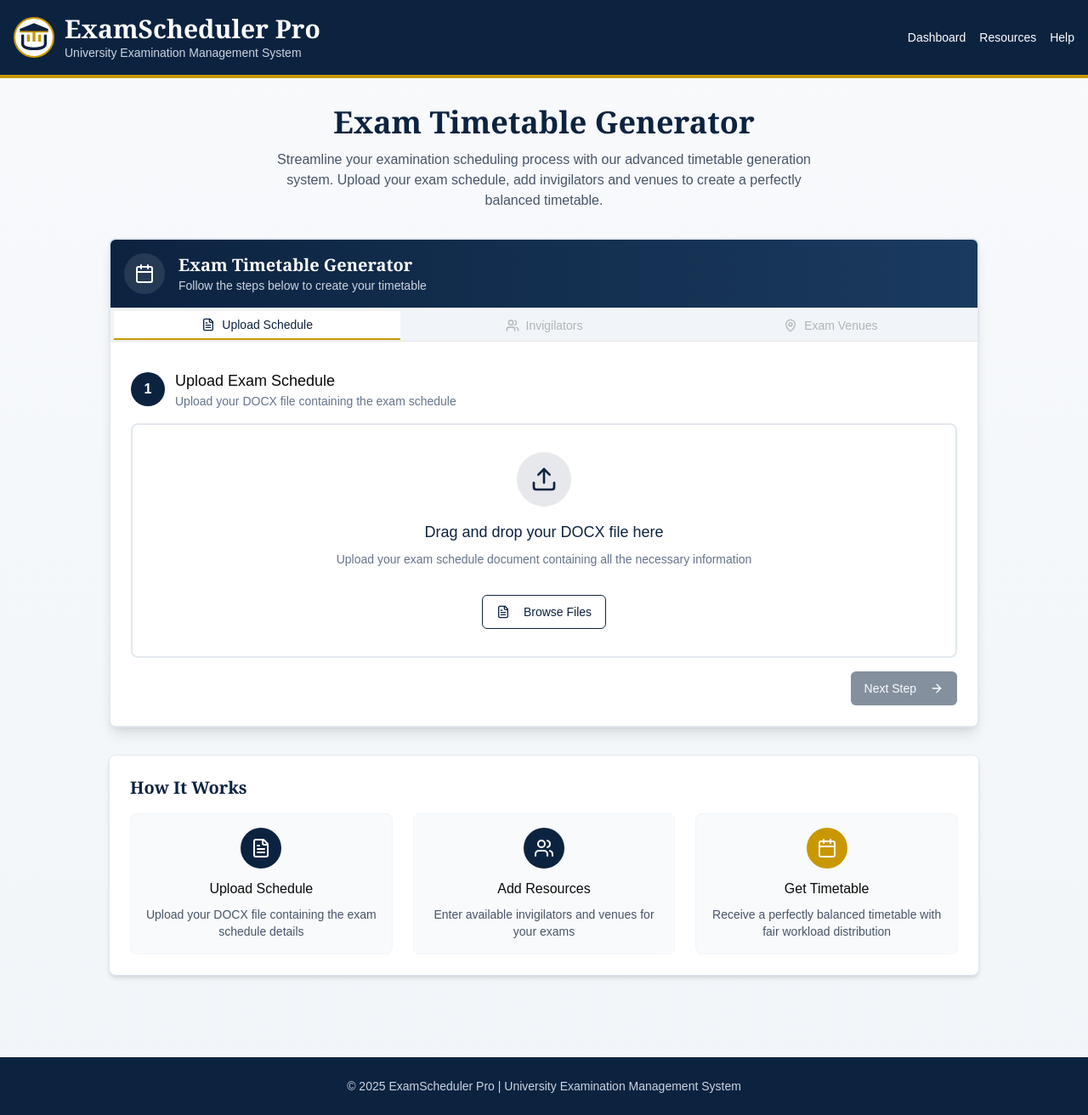
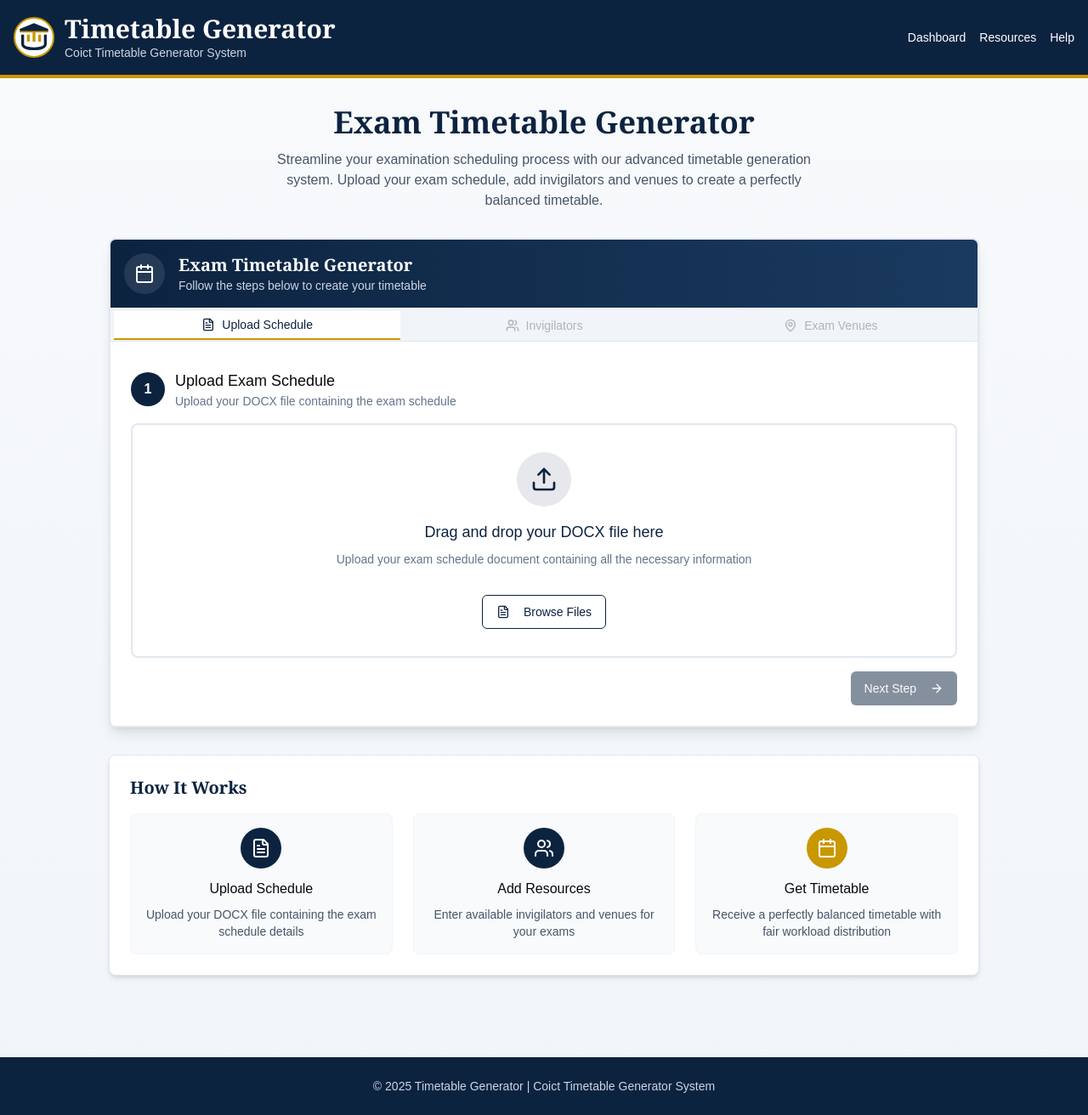
Before and after one commit to DereckGeorge/timetable_auto_generator, a Next.js app: page / in a window 1280 px wide. Shown: the whole page at 85% size. Built offline with nearby package versions, Linux system fonts and the light colour scheme.

Commit message:
refractored header and bottom bar

```diff
--- a/app/layout.tsx
+++ b/app/layout.tsx
@@ -2,9 +2,9 @@ import type { Metadata } from 'next'
 import './globals.css'
 
 export const metadata: Metadata = {
-  title: 'v0 App',
-  description: 'Created with v0',
-  generator: 'v0.dev',
+  title: 'Coict Timetable Generator App',
+  description: 'Created with react js, next js',
+  generator: 'react',
 }
 
 export default function RootLayout({
--- a/app/page.tsx
+++ b/app/page.tsx
@@ -10,8 +10,8 @@ export default function Home() {
               <UniversityCrest />
             </div>
             <div>
-              <h1 className="text-2xl md:text-3xl font-serif font-bold">ExamScheduler Pro</h1>
-              <p className="text-xs md:text-sm text-slate-300">University Examination Management System</p>
+              <h1 className="text-2xl md:text-3xl font-serif font-bold">Timetable Generator</h1>
+              <p className="text-xs md:text-sm text-slate-300">Coict Timetable Generator System</p>
             </div>
           </div>
           <div className="hidden md:flex items-center gap-4 text-sm">
@@ -39,7 +39,7 @@ export default function Home() {
       <footer className="bg-[#0c2340] text-white py-6 mt-16">
         <div className="container mx-auto px-4 text-center">
           <p className="text-sm text-slate-300">
-            © {new Date().getFullYear()} ExamScheduler Pro | University Examination Management System
+            © {new Date().getFullYear()} Timetable Generator | Coict Timetable Generator System
           </p>
         </div>
       </footer>
```
